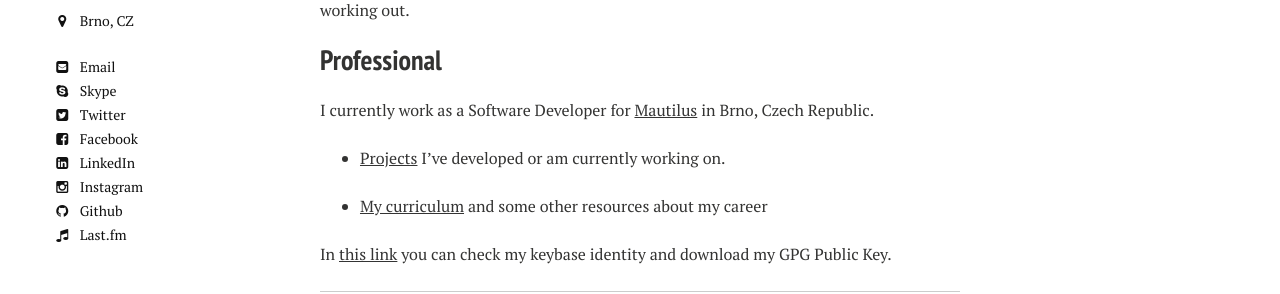
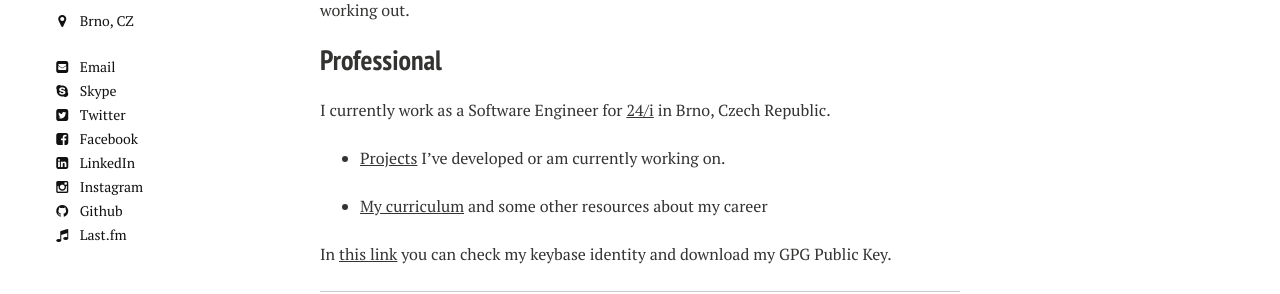
Before and after one commit to jonathas/jonathas.github.io, a Jekyll site: the page built from about/index.md, in a window 1280 px wide. Shown: the part 736-1030 px from the top of the page. Built offline with Jekyll 4.4.1, drawn with Linux system fonts in a browser that asks for light colours; nearby versions of some CDN libraries.

Commit message:
Updated my company

```diff
--- a/about/index.md
+++ b/about/index.md
@@ -22,7 +22,7 @@ In my free time, I enjoy practicing sports such as Muay Thai (Thai Boxing) and w
 
 ## Professional
 
-I currently work as a Software Developer for [Mautilus](http://mautilus.com) in Brno, Czech Republic.
+I currently work as a Software Engineer for [24/i](http://24i.com) in Brno, Czech Republic.
 
 * [Projects](http://jonathas.com/projects) I've developed or am currently working on.
 
```
